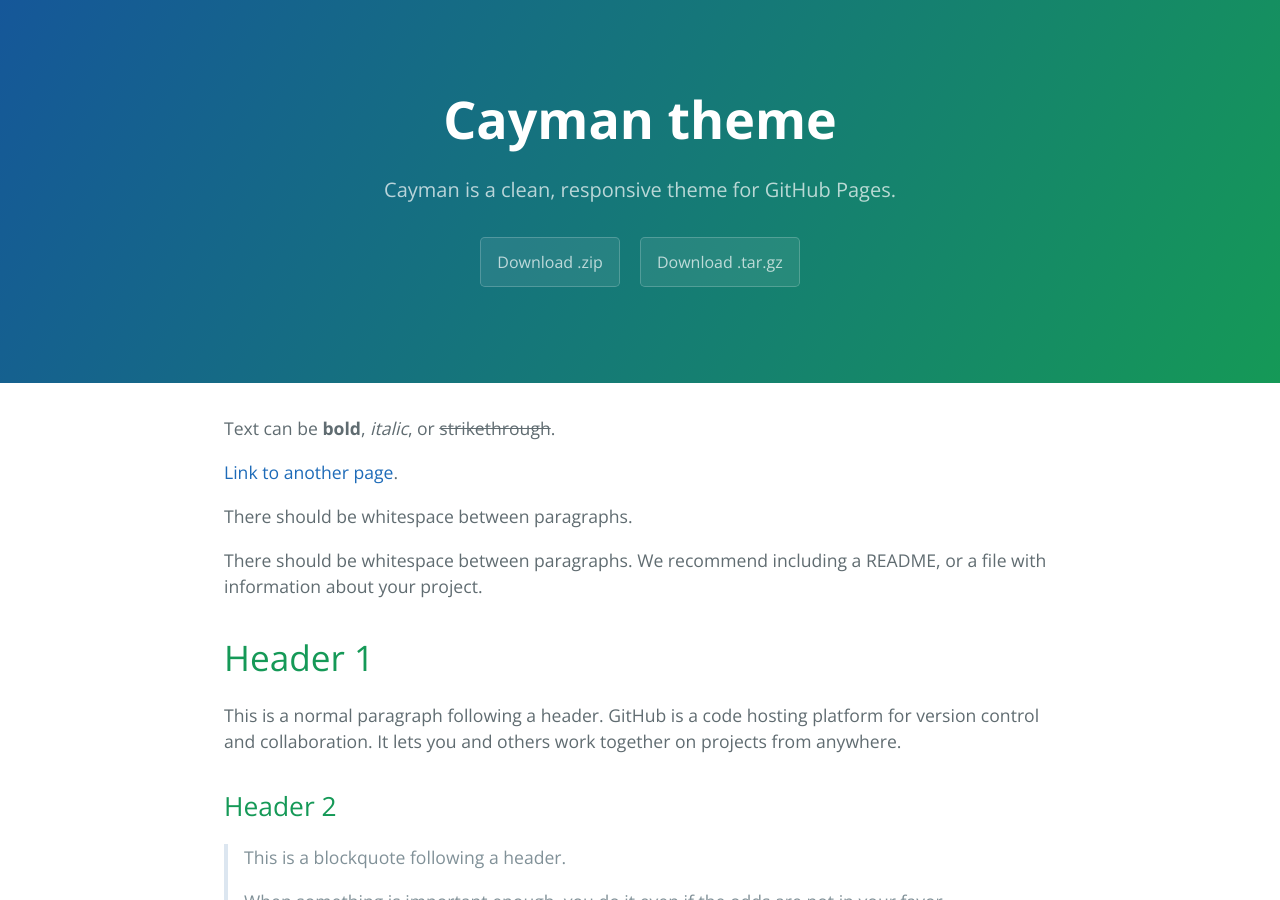
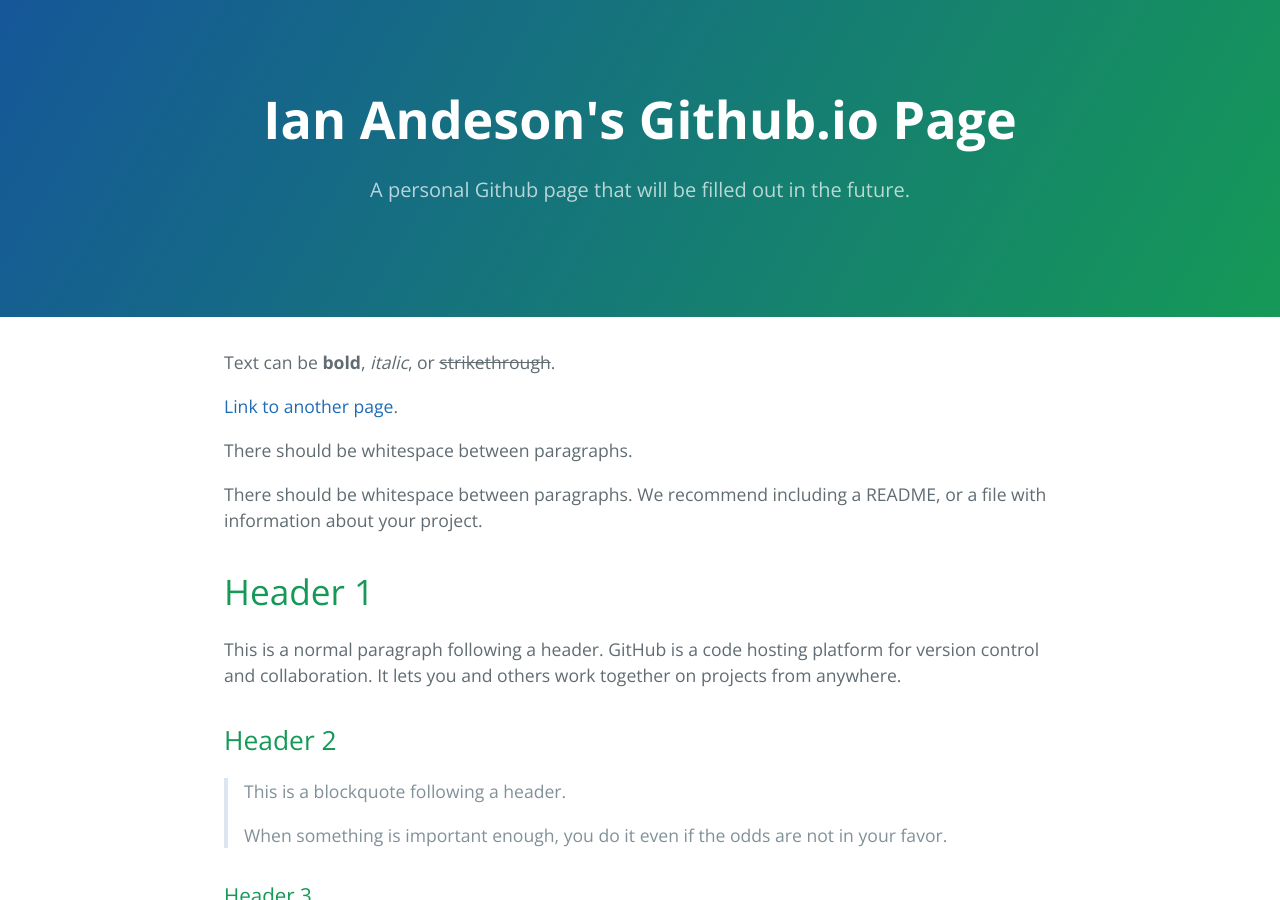
Before and after one commit to ilam56/ilam56.github.io, a Jekyll site: the page built from index.md, in a window 1280 px wide and 900 px high. Built offline with Jekyll 4.4.1, drawn with Linux system fonts in a browser that asks for light colours.

Commit message:
Update _config.yml

```diff
--- a/_config.yml
+++ b/_config.yml
@@ -1,5 +1,5 @@
-title: Cayman theme
-description: Cayman is a clean, responsive theme for GitHub Pages.
-show_downloads: true
+title: Ian Andeson's Github.io Page
+description: A personal Github page that will be filled out in the future.
+show_downloads: false
 google_analytics:
 theme: jekyll-theme-cayman
```
